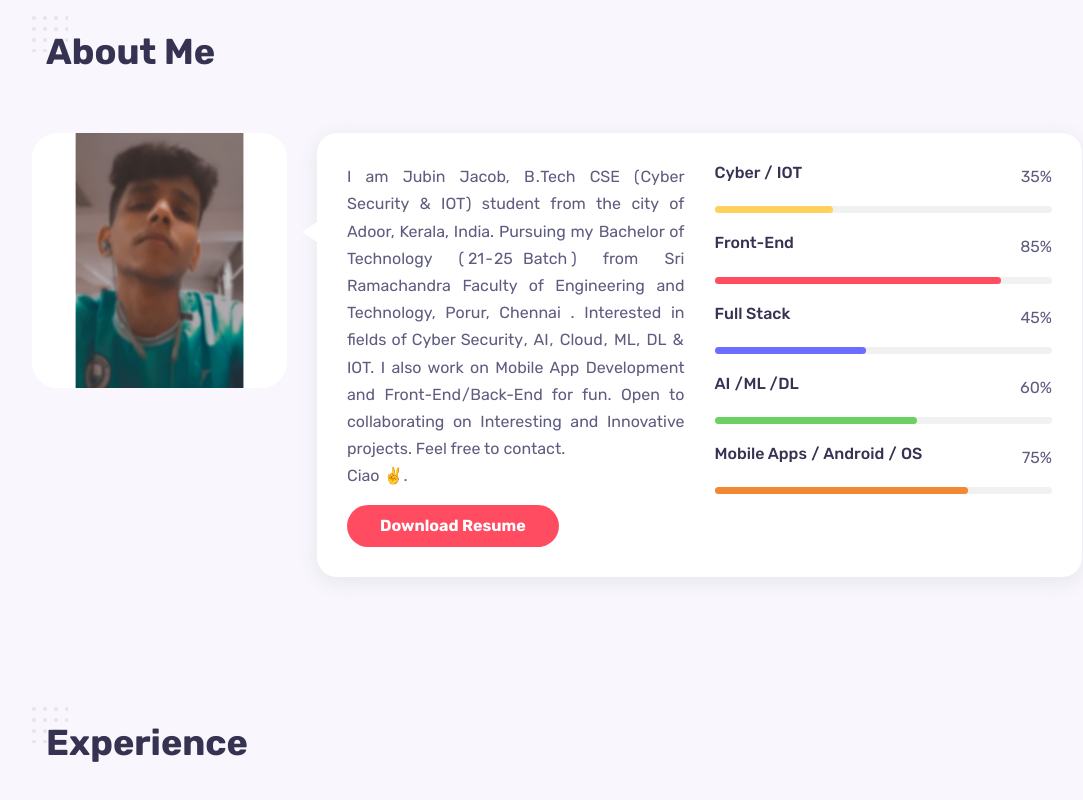
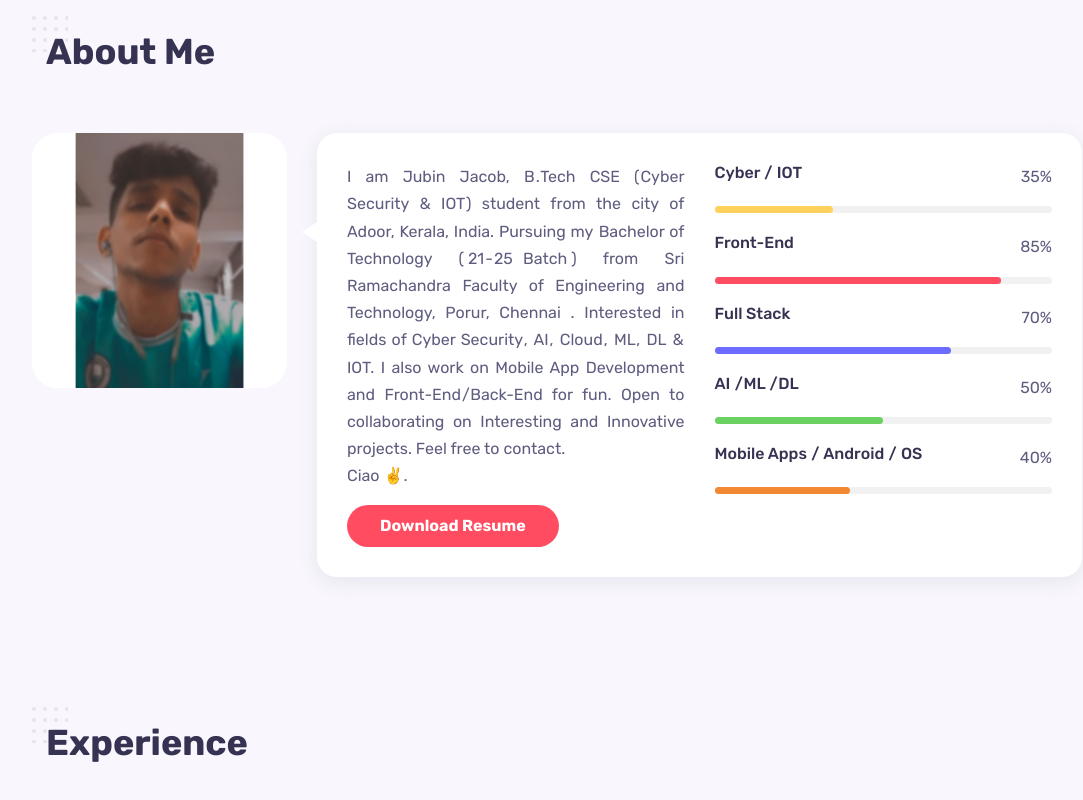
Before and after one commit to jubinjacob03/my-portfolio_ReactJS, a React (Create React App) app: page / in a window 1280 px wide. Shown: the part 882-1682 px from the top of the page, without its empty margins (138-1221 px from the left). Built offline with nearby package versions, Linux system fonts and the light colour scheme.

Commit message:
Edited Home

```diff
--- a/src/components/about/About.js
+++ b/src/components/about/About.js
@@ -57,7 +57,7 @@ const About = () => {
             <div className="skills-data">
               <div className="skills-titles">
                 <h3 className="skills-name">Full Stack</h3>
-                <span className="skills-number">45%</span>
+                <span className="skills-number">70%</span>
               </div>
               <div className="skills-bar">
                 <span className="skills-percentage full-stack"></span>
@@ -67,7 +67,7 @@ const About = () => {
             <div className="skills-data">
               <div className="skills-titles">
                 <h3 className="skills-name">AI /ML /DL</h3>
-                <span className="skills-number">60%</span>
+                <span className="skills-number">50%</span>
               </div>
               <div className="skills-bar">
                 <span className="skills-percentage ai-ml-dl"></span>
@@ -77,7 +77,7 @@ const About = () => {
             <div className="skills-data">
               <div className="skills-titles">
                 <h3 className="skills-name">Mobile Apps / Android / OS</h3>
-                <span className="skills-number">75%</span>
+                <span className="skills-number">40%</span>
               </div>
               <div className="skills-bar">
                 <span className="skills-percentage mobile-andro-os"></span>
--- a/src/components/about/about.css
+++ b/src/components/about/about.css
@@ -74,17 +74,17 @@
 }
 
 .full-stack {
-    width: 45%;
+    width: 70%;
     background-color: rgb(108, 108, 299);
 }
 
 .ai-ml-dl {
-    width: 60%;
+    width: 50%;
     background-color: rgb(108, 209, 99);
 }
 
 .mobile-andro-os {
-    width: 75%;
+    width: 40%;
     background-color: rgb(242, 136, 50);
 }
 
--- a/src/components/home/home.css
+++ b/src/components/home/home.css
@@ -9,7 +9,6 @@
 .intro {
     max-width: 540px;
     text-align: center;
-    background: var(--body-color);
     padding: 5.75rem;
     border-radius: 1.5rem;
 }
```
